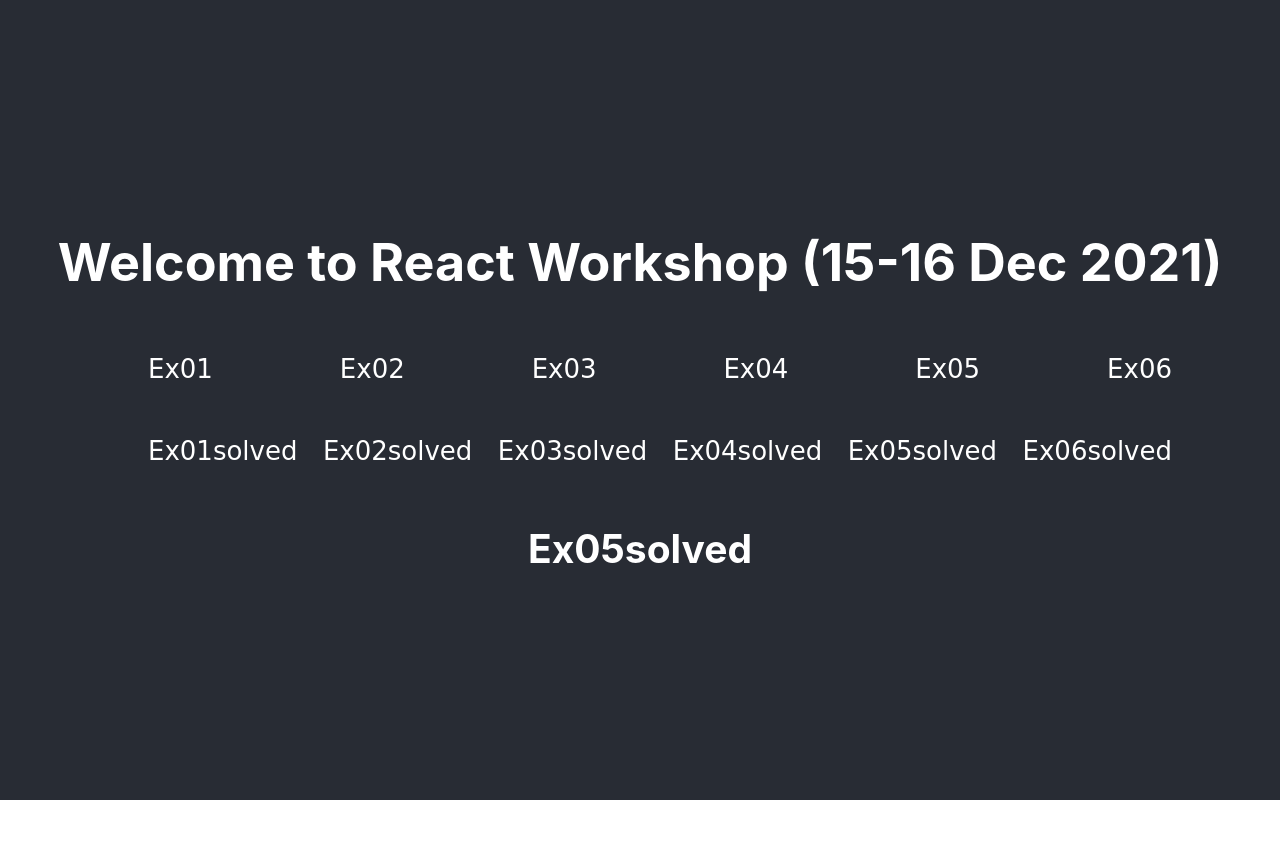
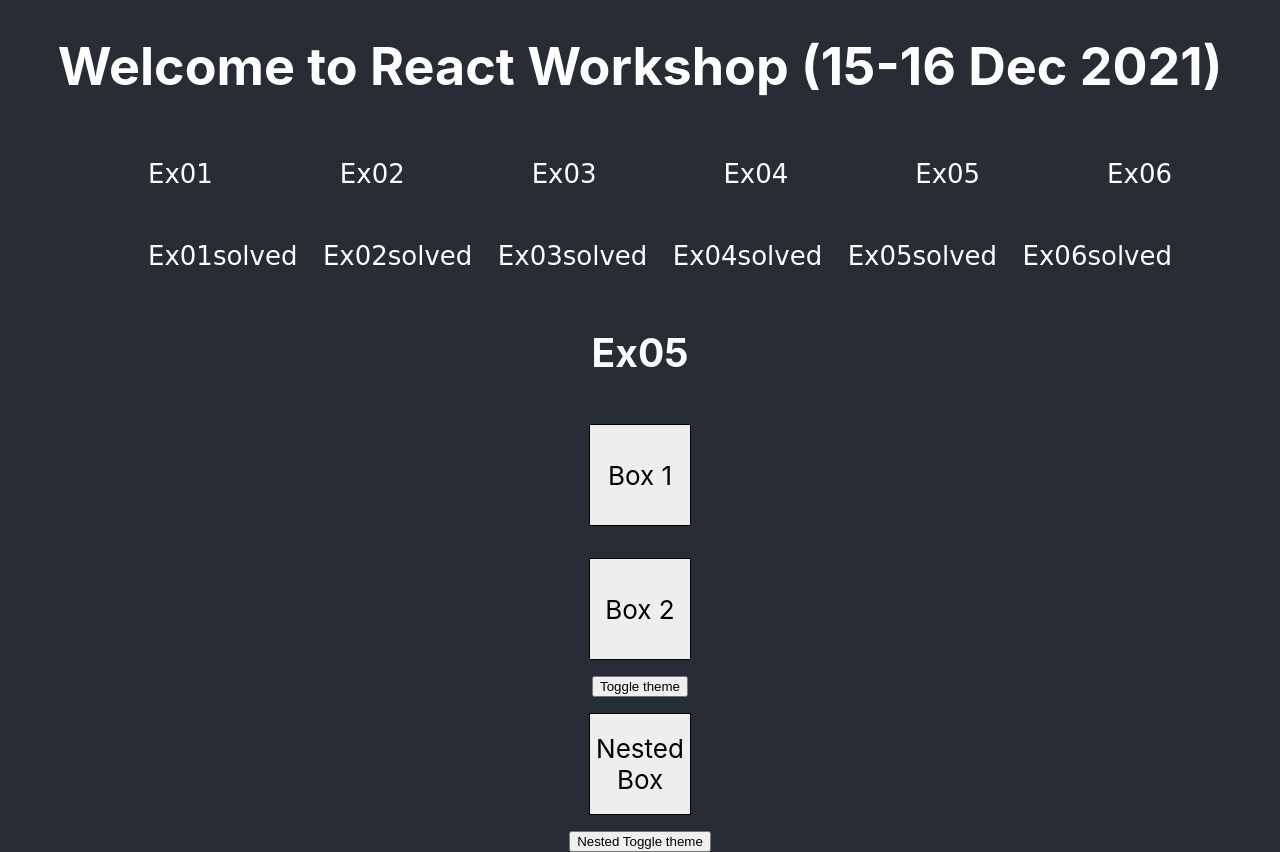
Before and after one commit to gratianmuntean/artus-react-workshop, a React (Create React App) app: page /ex05solved in a window 1280 px wide. Before the commit the page ends 800 px from the top, so only its background shows below. Built offline with nearby package versions, Linux system fonts and the light colour scheme.

Commit message:
resolve ex06

```diff
--- a/src/Context/ThemeProvider.js
+++ b/src/Context/ThemeProvider.js
@@ -7,7 +7,7 @@
   const [context, setContext] = useState(appContext);
 
   const toggleTheme = () => {
-    setContext({ ...context, theme: isDarkMode ? themes.dark : themes.light });
+    setContext({ ...context, theme: isDarkMode ? themes.light : themes.dark });
     setDarkMode(!isDarkMode);
   };
 
--- a/src/ex05/Ex05solved.js
+++ b/src/ex05/Ex05solved.js
@@ -1,11 +1,29 @@
-import React from "react";
+import React, { useContext } from "react";
+import { AppContext } from "../Context/AppContext";
 
-const Ex05solved = () => {
+const NestedButton = ({ theme, toggleTheme }) => {
     return (
         <>
-            <h2>Ex05solved</h2>
+            <div className="styleContainer" style={theme}>Nested Box</div>
+            <button onClick={toggleTheme} type='button'>Nested Toggle theme</button>
+        </>
+    )
+}
+
+const Ex05Solved = () => {
+    const { theme, toggleTheme } = useContext(AppContext);
+    // Let's use react context in order to toggle the theme of our application
+    // Use the theme and the toggle handler in order to change the theme of our application,
+    // therefor the style of the boxes in the layout.
+    return (
+        <>
+            <h2>Ex05</h2>
+            <div className="styleContainer" style={theme}>Box 1</div>
+            <div className="styleContainer" style={theme}>Box 2</div>
+            <button onClick={toggleTheme} type='button'>Toggle theme</button>
+            <NestedButton theme={theme} toggleTheme={toggleTheme} />
         </>
     );
 }
 
-export default Ex05solved;
+export default Ex05Solved;
```
